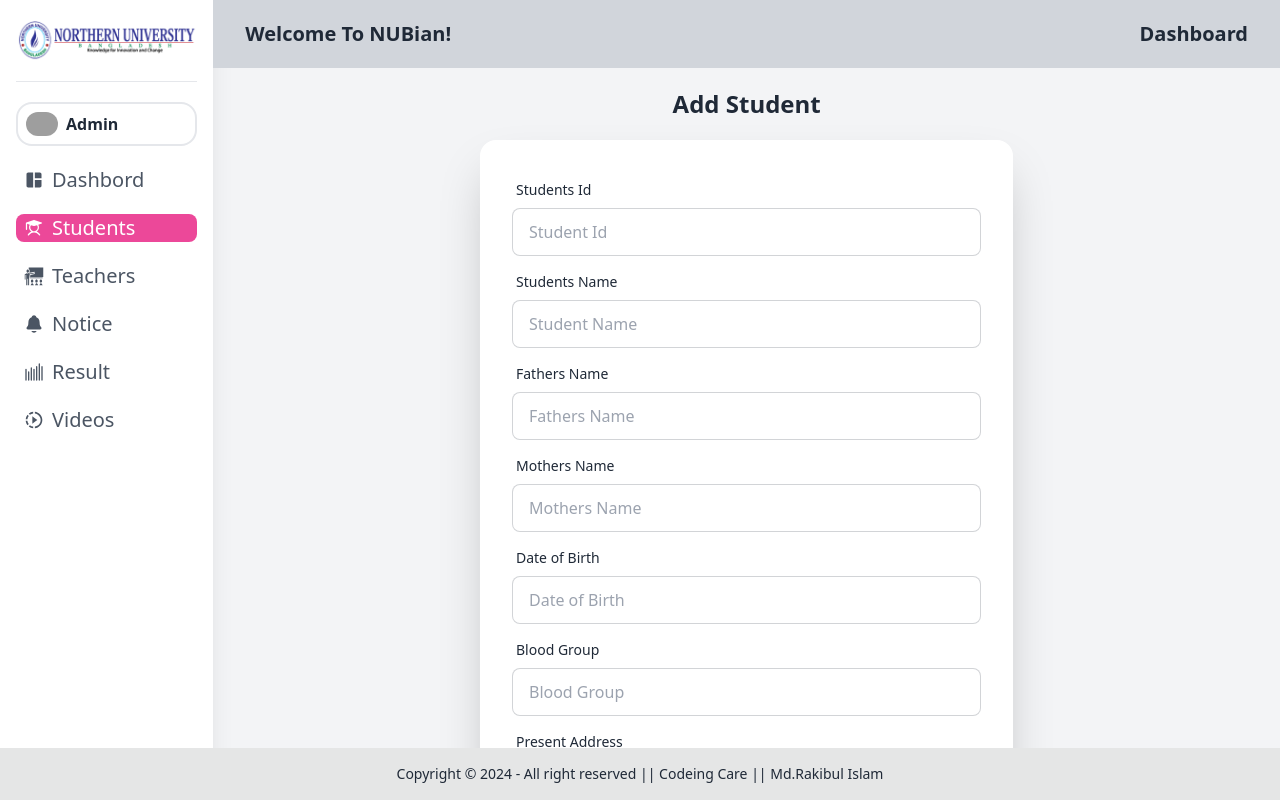
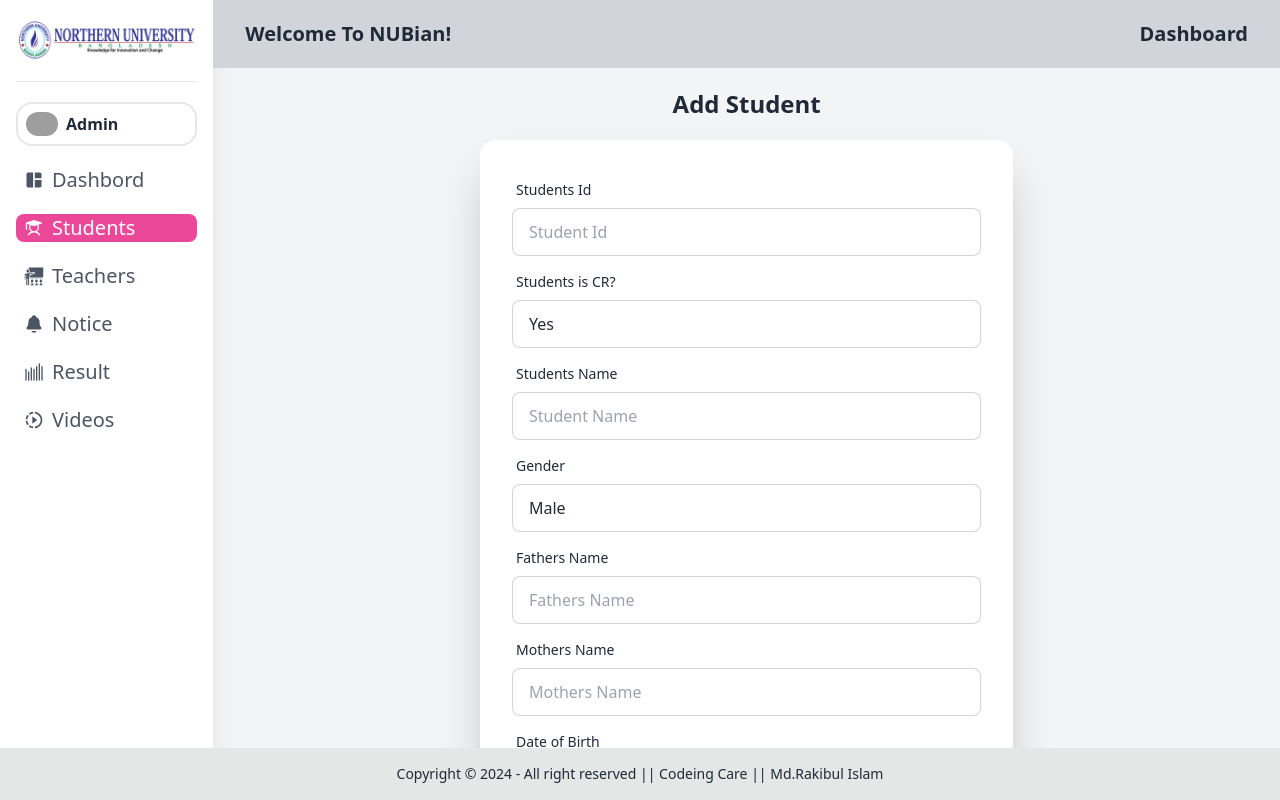
Before and after one commit to rameem2003/nub_admin_panel, a React (Vite) app: page /students/addStudent in a window 1280 px wide. Built offline with nearby package versions, Linux system fonts and the light colour scheme; no server answers; grey boxes are pictures that could not be loaded.

Commit message:
student data add form functional

```diff
--- a/src/components/AddStudent/AddStudent.jsx
+++ b/src/components/AddStudent/AddStudent.jsx
@@ -1,91 +1,277 @@
+import axios from "axios";
+import { useState } from "react";
+import { useNavigate } from "react-router-dom";
 
 export default function AddStudent() {
+  const navigate = useNavigate();
+  const [studentName, setStudentName] = useState("");
+  const [status, setStatus] = useState(true);
+  const [isCr, setCR] = useState(false);
+  const [gender, setGender] = useState("male");
+  const [department, setDepartment] = useState("");
+  const [program, setProgram] = useState("");
+  const [id, setID] = useState("");
+  const [studentImage, setstudentImage] = useState(null);
+  const [fathersName, setFathersName] = useState("");
+  const [mothersName, setMothersName] = useState("");
+  const [bloodGroup, setBloodGroup] = useState("");
+  const [phone, setPhone] = useState("");
+  const [address, setAddress] = useState("");
+  const [facebook, setFacebook] = useState("");
+  const [dob, setDob] = useState("");
+  const [email, setEmail] = useState("");
+  const [loading, setLoading] = useState(false);
+  const [errr, setError] = useState(false);
+
+  console.log(studentImage);
+
+  const addstudent = async (e) => {
+    e.preventDefault();
+    setLoading(true);
+    setError(false);
+
+    try {
+      const formData = new FormData();
+
+      formData.append("studentName", studentName);
+      formData.append("status", status);
+      formData.append("isCR", isCr);
+      formData.append("gender", gender);
+      formData.append("department", "CSE");
+      formData.append("program", "ECSE");
+      formData.append("id", id);
+      formData.append("studentImage", studentImage);
+      formData.append("fathersName", fathersName);
+      formData.append("mothersName", mothersName);
+      formData.append("bloodGroup", bloodGroup);
+      formData.append("phone", phone);
+      formData.append("address", address);
+      formData.append("facebook", facebook);
+      formData.append("dob", dob);
+      formData.append("email", email);
+
+      let res = await axios.post(
+        `${import.meta.env.VITE_API_URL}students`,
+        formData,
+        {
+          headers: {
+            "Content-Type": "multipart/form-data",
+          },
+        }
+      );
+
+      console.log(res);
+
+      setLoading(false);
+      navigate("/");
+    } catch (error) {
+      console.log(error);
+
+      setLoading(false);
+      setError(true);
+    }
+  };
+
   return (
     <div>
       <div className="text-2xl font-bold text-center my-5">
         <h1>Add Student</h1>
       </div>
       <div className="card bg-base-100  w-11/12 md:w-6/12 mx-auto shrink-0 shadow-2xl mb-5   ">
-
-      <form className="card-body">
+        <form className="card-body" onSubmit={addstudent}>
           <div className="form-control">
             <label className="label">
               <span className="label-text">Students Id</span>
             </label>
-          <input type="text" placeholder="Student Id" className="input input-bordered" required />
+            <input
+              onChange={(e) => setID(parseInt(e.target.value))}
+              value={id}
+              type="text"
+              placeholder="Student Id"
+              className="input input-bordered"
+              required
+            />
           </div>
+          <div className="form-control">
+            <label className="label">
+              <span className="label-text">Students is CR?</span>
+            </label>
+
+            <select
+              name=""
+              id=""
+              onChange={(e) => setCR(e.target.value)}
+              className="input input-bordered"
+              required
+            >
+              <option value={true}>Yes</option>
+              <option value={false}>No</option>
+            </select>
+          </div>
+
           <div className="form-control">
             <label className="label">
               <span className="label-text">Students Name</span>
             </label>
-          <input type="text" placeholder="Student Name" className="input input-bordered" required />
+            <input
+              onChange={(e) => setStudentName(e.target.value)}
+              value={studentName}
+              type="text"
+              placeholder="Student Name"
+              className="input input-bordered"
+              required
+            />
+          </div>
+          <div className="form-control">
+            <label className="label">
+              <span className="label-text">Gender</span>
+            </label>
+            <select
+              name=""
+              id=""
+              onChange={(e) => setGender(e.target.value)}
+              className="input input-bordered"
+              required
+            >
+              <option value="male">Male</option>
+              <option value="female">Female</option>
+            </select>
           </div>
           <div className="form-control">
             <label className="label">
               <span className="label-text">Fathers Name</span>
             </label>
-          <input type="text" placeholder="Fathers Name" className="input input-bordered" required />
+            <input
+              type="text"
+              onChange={(e) => setFathersName(e.target.value)}
+              value={fathersName}
+              placeholder="Fathers Name"
+              className="input input-bordered"
+              required
+            />
           </div>
           <div className="form-control">
             <label className="label">
               <span className="label-text">Mothers Name</span>
             </label>
-          <input type="text" placeholder="Mothers Name" className="input input-bordered" required />
+            <input
+              type="text"
+              onChange={(e) => setMothersName(e.target.value)}
+              value={mothersName}
+              placeholder="Mothers Name"
+              className="input input-bordered"
+              required
+            />
           </div>
           <div className="form-control">
             <label className="label">
               <span className="label-text">Date of Birth</span>
             </label>
-          <input type="text" placeholder="Date of Birth" className="input input-bordered" required />
+            <input
+              onChange={(e) => setDob(e.target.value)}
+              value={dob}
+              type="date"
+              placeholder="Date of Birth"
+              className="input input-bordered"
+              required
+            />
           </div>
           <div className="form-control">
             <label className="label">
               <span className="label-text">Blood Group</span>
             </label>
-          <input type="text" placeholder="Blood Group" className="input input-bordered" required />
+            <input
+              onChange={(e) => setBloodGroup(e.target.value)}
+              value={bloodGroup}
+              type="text"
+              placeholder="Blood Group"
+              className="input input-bordered"
+              required
+            />
           </div>
           <div className="form-control">
             <label className="label">
               <span className="label-text">Present Address</span>
             </label>
-          <input type="text" placeholder="Present Address" className="input input-bordered" required />
+            <input
+              onChange={(e) => setAddress(e.target.value)}
+              value={address}
+              type="text"
+              placeholder="Present Address"
+              className="input input-bordered"
+              required
+            />
           </div>
-        <div className="form-control">
-          <label className="label">
-            <span className="label-text">Permanent Address</span>
-          </label>
-          <input type="text" placeholder="Permanent Address" className="input input-bordered" required />
-        </div>
+
           <div className="form-control">
             <label className="label">
               <span className="label-text">Phone Number</span>
             </label>
-          <input type="text" placeholder="Phone Number" className="input input-bordered" required />
+            <input
+              onChange={(e) => setPhone(e.target.value)}
+              value={phone}
+              type="text"
+              placeholder="Phone Number"
+              className="input input-bordered"
+              required
+            />
           </div>
           <div className="form-control">
             <label className="label">
               <span className="label-text">Email Address</span>
             </label>
-          <input type="text" placeholder="Email" className="input input-bordered" required />
+            <input
+              onChange={(e) => setEmail(e.target.value)}
+              value={email}
+              type="text"
+              placeholder="Email"
+              className="input input-bordered"
+              required
+            />
           </div>
 
           <div className="form-control">
             <label className="label">
               <span className="label-text">Facebook Profile</span>
             </label>
-          <input type="text" placeholder="Facebook Profile URL" className="input input-bordered" required />
+            <input
+              onChange={(e) => setFacebook(e.target.value)}
+              value={facebook}
+              type="text"
+              placeholder="Facebook Profile URL"
+              className="input input-bordered"
+              required
+            />
           </div>
           <div className="form-control">
             <label className="label">
               <span className="label-text">Profile Photo</span>
             </label>
-          <input type="file" id="photo-upload" name="photo" accept="image/*"/>
+            <input
+              onChange={(e) => setstudentImage(e.target.files[0])}
+              type="file"
+              id="photo-upload"
+              name="studentImage"
+              accept="image/jpg"
+            />
           </div>
           <div className="form-control mt-6">
+            {loading ? (
+              <button className="btn  bg-gray-500 pointer-events-none ">
+                Add Student
+              </button>
+            ) : (
               <button className="btn btn-primary ">Add Student</button>
+            )}
+
+            {errr && (
+              <p className=" text-xl text-red-500 font-bold">
+                Something Went Wrong
+              </p>
+            )}
           </div>
         </form>
       </div>
     </div>
-  )
+  );
 }
```
Lines whose indentation alone changed are shown as unchanged.
